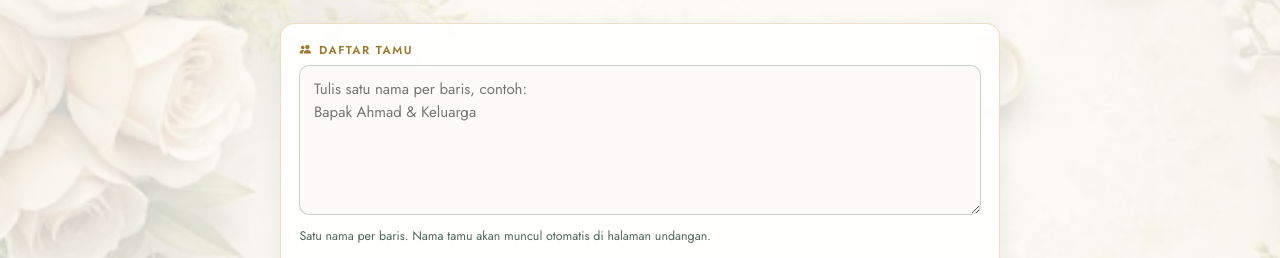
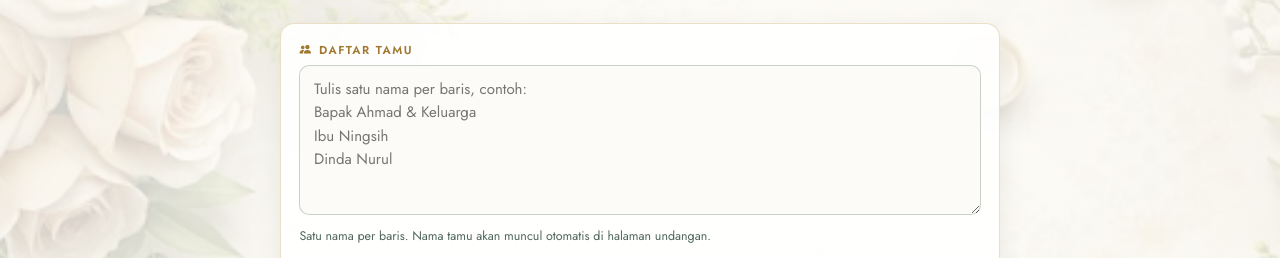
Before and after one commit to RifkiFrds/invitation-weedding, a plain HTML site: page undangan-fnbv2/generator.html in a window 1280 px wide. Shown: the part 167-425 px from the top of the page. Drawn offline with nearby package versions, Linux system fonts and the light colour scheme.

```diff
--- a/undangan-fnbv2/generator.html
+++ b/undangan-fnbv2/generator.html
@@ -186,7 +186,7 @@
         <!-- STEP 1: Nama tamu -->
         <section class="card">
             <label for="names"><i class="bi bi-people-fill"></i> Daftar Tamu</label>
-            <textarea id="names" placeholder="Tulis satu nama per baris, contoh:&#10;Bapak Ahmad & Keluarga"></textarea>
+            <textarea id="names" placeholder="Tulis satu nama per baris, contoh:&#10;Bapak Ahmad & Keluarga&#10;Ibu Ningsih&#10;Dinda Nurul"></textarea>
             <p class="hint">Satu nama per baris. Nama tamu akan muncul otomatis di halaman undangan.</p>
             <div class="row" style="margin-top: 1rem;">
                 <button class="primary big" id="btnGenerate">
```
Also changed, not shown: 2 other files.
